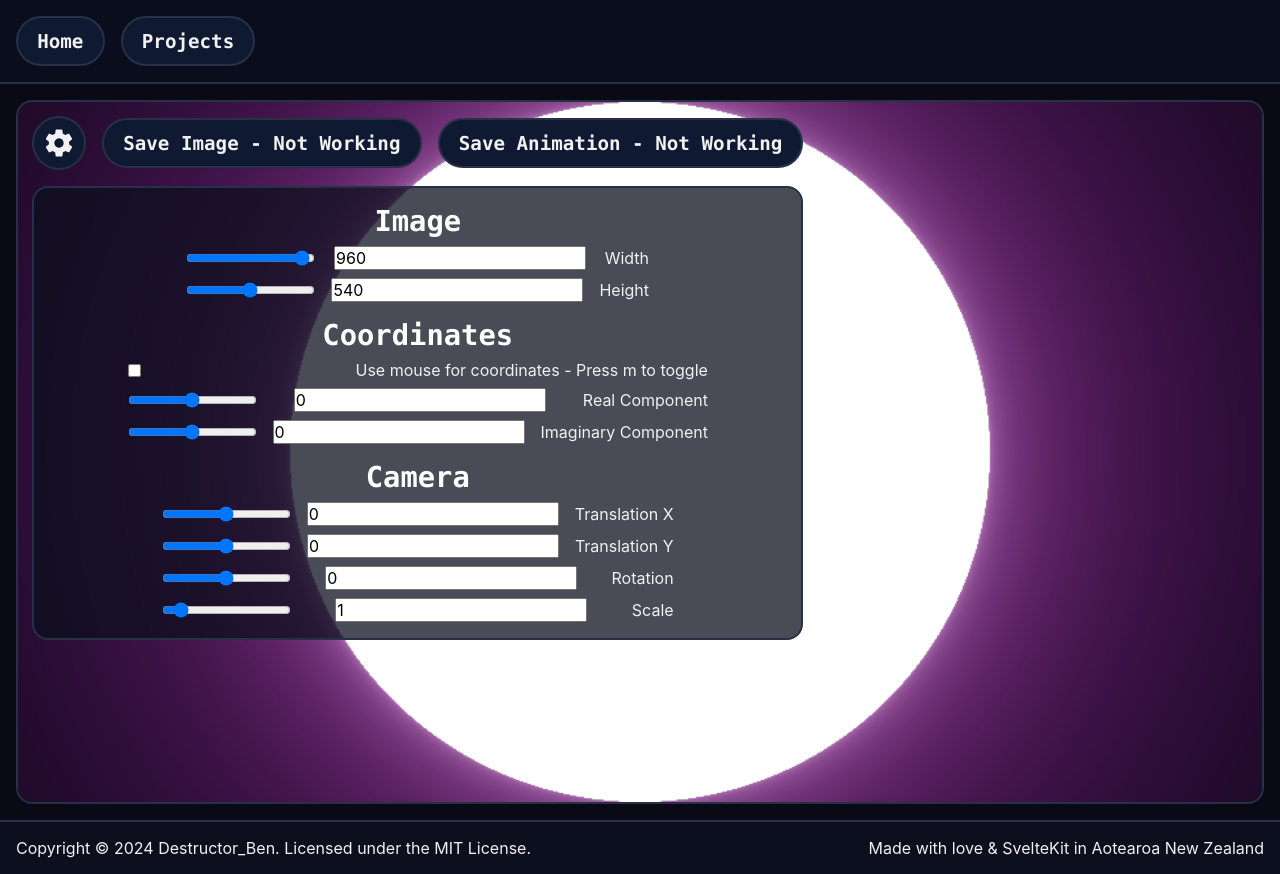
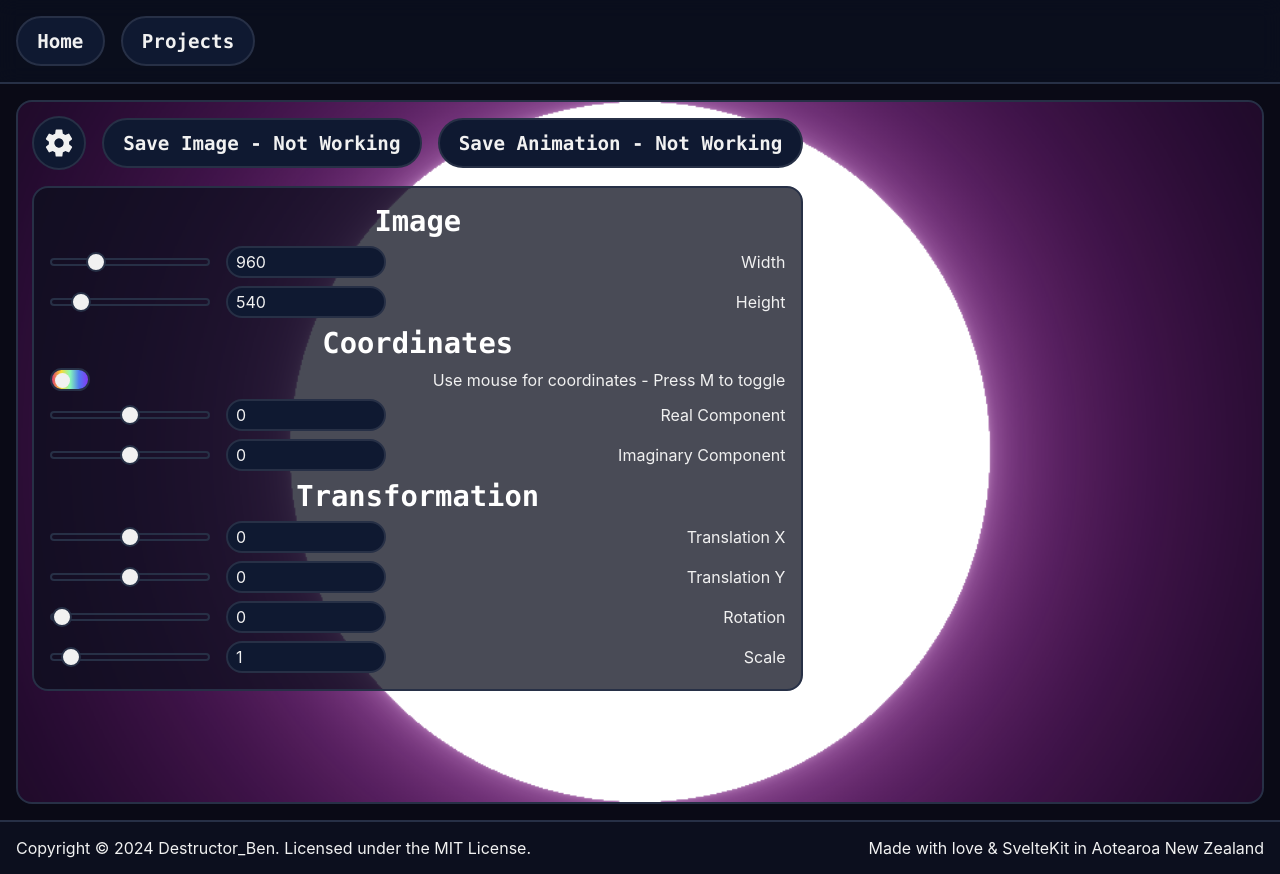
Before and after one commit to Destructor-Ben/destructor-ben.github.io, a SvelteKit app: page /projects/julia in a window 1280 px wide. Both pictures are taken after a click on the button 59 px from the left and 143 px from the top of the page. Built offline with nearby package versions, Linux system fonts and the light colour scheme.

Commit message:
Improve the input of julia

```diff
--- /dev/null
+++ b/src/lib/components/NumberInput.svelte
@@ -0,0 +1,104 @@
+<script lang="ts">
+  import type { Snippet } from "svelte";
+
+  interface Props {
+    children: Snippet,
+    value: number,
+    min: number,
+    max: number,
+    step?: number,
+    disabled?: boolean,
+    forceMinMaxNumber?: boolean,
+  }
+
+  let { children, value = $bindable(), min, max, step = 1, disabled = false, forceMinMaxNumber = false }: Props = $props();
+
+  let numberMin = $derived(forceMinMaxNumber ? min : "");
+  let numberMax = $derived(forceMinMaxNumber ? max : "");
+</script>
+
+<div class="input">
+  <div>
+    <input type="range"
+      class="slider"
+      bind:value={value}
+      {min}
+      {max}
+      {step}
+      {disabled}
+    />
+
+    <input type="number"
+      class="number"
+      bind:value={value}
+      min={numberMin}
+      max={numberMax}
+      {step}
+      {disabled}
+    />
+  </div>
+
+  <label>{@render children()}</label>
+</div>
+
+<style>
+  .input {
+    display: flex;
+    align-items: center;
+    justify-content: space-between;
+    width: 100%;
+
+    & > div {
+      display: flex;
+      align-items: center;
+      justify-content: space-between;
+      gap: 1em;
+    }
+  }
+
+input[type=range].slider {
+  /* Fuck I hate css sometimes, this is so ugly :( */
+  appearance: none;
+  -webkit-appearance: none;
+
+  width: 10em;
+  height: 0.5em;
+  border: var(--border);
+  border-radius: 1000rem;
+
+  background: linear-gradient(
+    0deg,
+    var(--col-rainbow-1),
+    var(--col-rainbow-2),
+    var(--col-rainbow-3),
+    var(--col-rainbow-4),
+    var(--col-rainbow-5),
+    var(--col-rainbow-6)
+  );
+
+  &::-webkit-slider-thumb {
+    appearance: none;
+    -webkit-appearance: none;
+
+    width: 1.25em;
+    height: 1.25em;
+    border-radius: 100%;
+    border: var(--border);
+    cursor: pointer;
+
+    background-color: var(--col-text);
+  }
+
+  &::-moz-range-thumb {
+
+  }
+}
+
+input[type=number].number {
+  width: 10em;
+  background-color: var(--col-fg);
+  border: var(--border);
+  border-radius: 1000rem;
+  padding: 0.25em 0.5em;
+}
+</style>
--- /dev/null
+++ b/src/lib/components/ToggleInput.svelte
@@ -0,0 +1,79 @@
+<script lang="ts">
+  import type { Snippet } from "svelte";
+
+  interface Props {
+    children: Snippet,
+    value: boolean,
+    disabled?: boolean,
+  }
+
+  // Generate random ID
+  const id = `checkbox-${Math.random().toString(36).substring(2, 9)}`;
+
+  let { children, value = $bindable(), disabled = false }: Props = $props();
+</script>
+
+<div class="input">
+  <input type="checkbox"
+    class="checkbox"
+    bind:checked={value}
+    hidden={true}
+    {disabled}
+    {id}
+  />
+
+  <label for={id}>
+    <div class="toggle" class:active={value}>
+      <div></div>
+    </div>
+  </label>
+
+  <label>{@render children()}</label>
+</div>
+
+<style>
+  .input {
+    display: flex;
+    align-items: center;
+    justify-content: space-between;
+    width: 100%;
+  }
+
+  .toggle {
+    width: 40px;
+    height: 23px;
+    border-radius: 1000rem;
+    border: var(--border);
+
+    transition-property: background-color;
+    background-color: var(--col-fg);
+    background: linear-gradient(
+      90deg,
+      var(--col-rainbow-1),
+      var(--col-rainbow-2),
+      var(--col-rainbow-3),
+      var(--col-rainbow-4),
+      var(--col-rainbow-5)
+    );
+
+    div {
+      width: 15px;
+      height: 15px;
+      border-radius: 100%;
+      background-color: var(--col-text);
+
+      margin-left: 2.5px;
+      margin-top: 2.5px;
+
+      transition-property: margin-left;
+    }
+
+    &.active {
+      background-color: transparent;
+
+      div {
+        margin-left: calc(40px - 15px - 2.5px - 2.5px - 0.5px);
+      }
+    }
+  }
+</style>
--- a/src/routes/projects/julia/+page.svelte
+++ b/src/routes/projects/julia/+page.svelte
@@ -3,6 +3,9 @@
 
   import JuliaRenderer from "$lib/julia/julia-renderer";
   import FractalType from "$lib/julia/fractal-type";
+
+  import NumberInput from "$lib/components/NumberInput.svelte";
+  import ToggleInput from "$lib/components/ToggleInput.svelte";
 
   import { fade } from "svelte/transition";
 
@@ -128,7 +131,7 @@
 <div class="overlay">
   <div class="buttons">
     <button class="settings button" onclick={() => showSettings = !showSettings}>
-      <img src={SettingsImg} alt="Settings" width=30 height=30 class={showSettings ? "open" : ""} />
+      <img src={SettingsImg} alt="Settings" width=30 height=30 class:open={showSettings} />
     </button>
 
     <button onclick={SaveImage} class="button">Save Image - Not Working</button>
@@ -137,70 +140,47 @@
 
   {#if showSettings}
     <div class="inputs" transition:fade={{ duration: 300 }}>
-      <div>
-        <h2>Image</h2>
+      <h2>Image</h2>
 
-        <label>
-          <input type="range" bind:value={config.width} min=100 max=1000 />
-          <input type="number" bind:value={config.width} />
-          <span>Width</span>
-        </label>
+      <NumberInput bind:value={config.width} min={1} max={3840} forceMinMaxNumber={true}>
+        Width
+      </NumberInput>
 
-        <label>
-          <input type="range" bind:value={config.height} min=100 max=1000 />
-          <input type="number" bind:value={config.height} />
-          <span>Height</span>
-        </label>
-      </div>
+      <NumberInput bind:value={config.height} min={1} max={3840} forceMinMaxNumber={true}>
+        Height
+      </NumberInput>
 
-      <div>
-        <h2>Coordinates</h2>
+      <h2>Coordinates</h2>
 
-        <label>
-          <input type="checkbox" bind:checked={useMouseForCoords} />
-          <span>Use mouse for coordinates - Press m to toggle</span>
-        </label>
+      <ToggleInput bind:value={useMouseForCoords}>
+        Use mouse for coordinates - Press M to toggle
+      </ToggleInput>
 
-        <label>
-          <input type="range" bind:value={config.real} min=-2 max=2 step=0.01 disabled={useMouseForCoords} />
-          <input type="number" bind:value={config.real} disabled={useMouseForCoords} />
-          <span>Real Component</span>
-        </label>
+      <NumberInput bind:value={config.real} min={-3} max={3} step={0.01} disabled={useMouseForCoords}>
+        Real Component
+      </NumberInput>
 
-        <label>
-          <input type="range" bind:value={config.imaginary} min=-2 max=2 step=0.01 disabled={useMouseForCoords} />
-          <input type="number" bind:value={config.imaginary} disabled={useMouseForCoords} />
-          <span>Imaginary Component</span>
-        </label>
-      </div>
+      <NumberInput bind:value={config.imaginary} min={-3} max={3} step={0.01} disabled={useMouseForCoords}>
+        Imaginary Component
+      </NumberInput>
 
-      <div>
-        <h2>Camera</h2>
+      <h2>Transformation</h2>
 
-        <label>
-          <input type="range" bind:value={config.translationX} min=-2 max=2 step=0.01 />
-          <input type="number" bind:value={config.translationX} />
-          <span>Translation X</span>
-        </label>
+      <NumberInput bind:value={config.translationX} min={-3} max={3} step={0.01}>
+        Translation X
+      </NumberInput>
 
-        <label>
-          <input type="range" bind:value={config.translationY} min=-2 max=2 step=0.01 />
-          <input type="number" bind:value={config.translationY} />
-          <span>Translation Y</span>
-        </label>
+      <NumberInput bind:value={config.translationY} min={-3} max={3} step={0.01}>
+        Translation Y
+      </NumberInput>
 
-        <label>
-          <input type="range" bind:value={config.rotation} min={-Math.PI} max={Math.PI} step=0.01 />
-          <input type="number" bind:value={config.rotation} />
-          <span>Rotation</span>
-        </label>
+      <NumberInput bind:value={config.rotation} min={0} max={Math.PI * 2} step={0.01}>
+        Rotation
+      </NumberInput>
 
-        <label>
-          <input type="range" bind:value={config.scale} min=0.001 max=10 step=0.01 />
-          <input type="number" bind:value={config.scale} />
-          <span>Scale</span>
-        </label>
-      </div>
+      <NumberInput bind:value={config.scale} min={0.01} max={15} step={0.01}>
+        Scale
+      </NumberInput>
     </div>
   {/if}
 </div>
@@ -246,34 +226,14 @@
       display: flex;
       flex-direction: column;
       align-items: center;
-      gap: 1em;
-      margin-top: 1em;
 
       background-color: color-mix(in srgb, var(--col-mg) 75%, transparent);
+      border: var(--border);
+
+      gap: 0.5em;
+      margin-top: 1em;
       padding: 1em;
       border-radius: 1em;
-      border: var(--border);
-
-      div {
-        display: flex;
-        flex-direction: column;
-        align-items: center;
-        justify-content: space-between;
-        gap: 0.5em;
-
-        label {
-          display: flex;
-          align-items: center;
-          justify-content: space-between;
-          gap: 1em;
-          width: 100%;
-        }
-      }
     }
   }
-
-  /* TODO: Temporary */
-  input {
-    color: black;
-  }
 </style>
```
